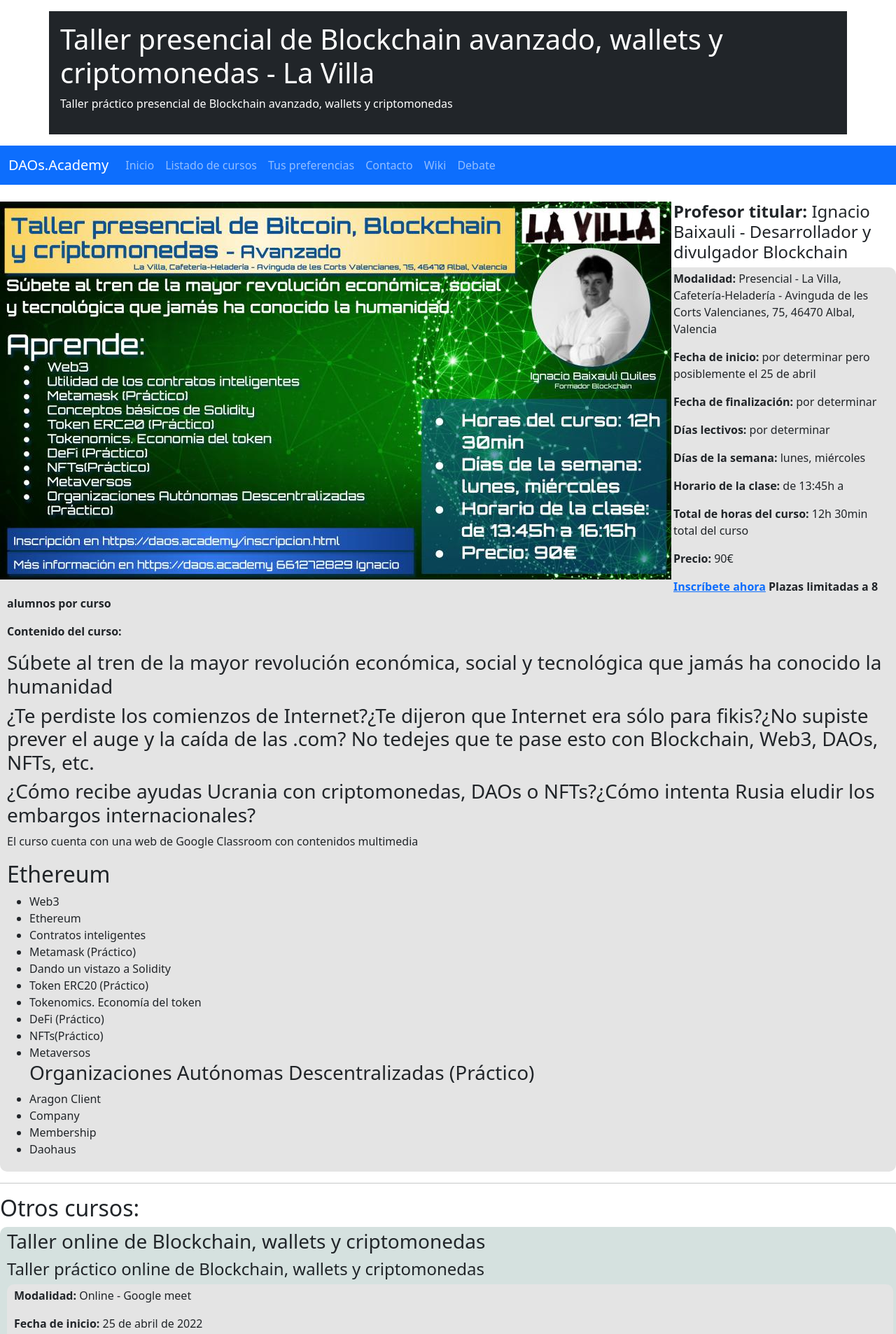
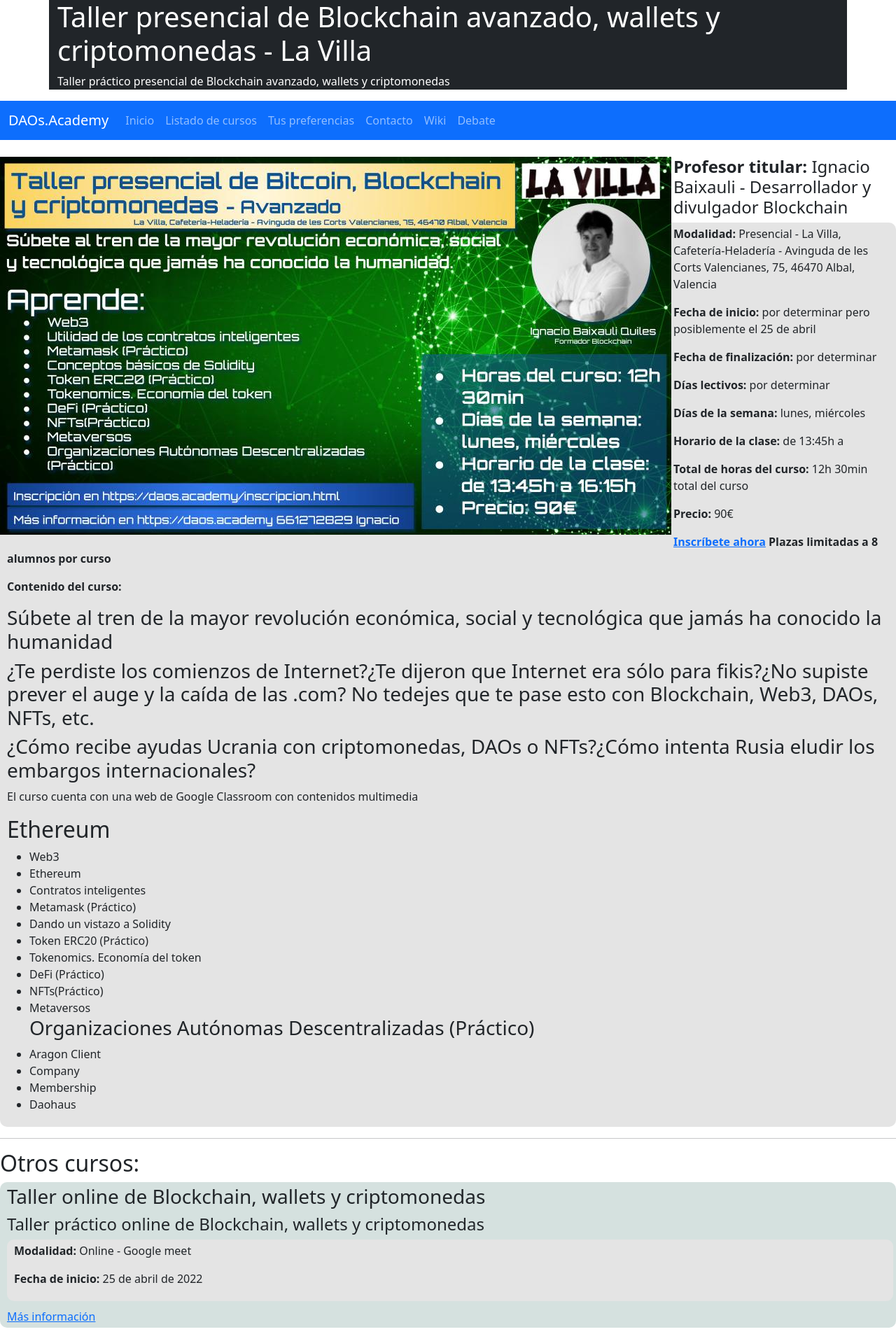
Before and after one commit to DAOsAcademy/DAOsAcademy, a Jekyll site: the page built from _cursos/lavillaavanzado.md, in a window 1280 px wide. Shown: the top 1906 px of the page at 70% size. Built offline with Jekyll 4.4.1, drawn with Linux system fonts in a browser that asks for light colours.

Commit message:
Update curso.html

```diff
--- a/_layouts/curso.html
+++ b/_layouts/curso.html
@@ -1,6 +1,6 @@
 {% include head.html %}
 <link rel="stylesheet" href="/assets/css/styles.css">
-<div class="container p-3 my-3 bg-dark text-white">
+<div class="container bg-dark text-white">
   <h1>{{ page.nombre }}</h1>
   <p>{{ page.descripcion }}</p>
 </div>
```
